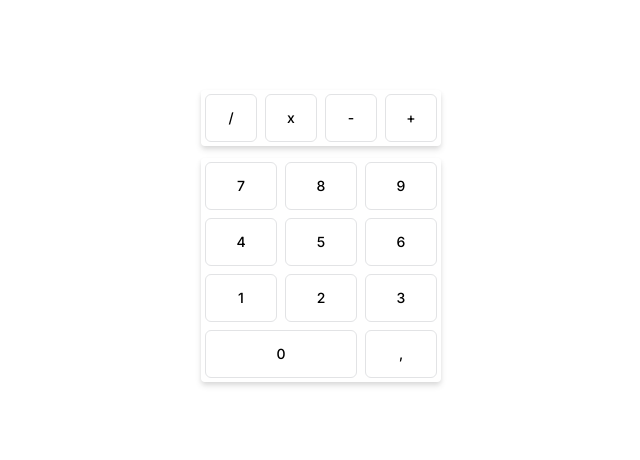
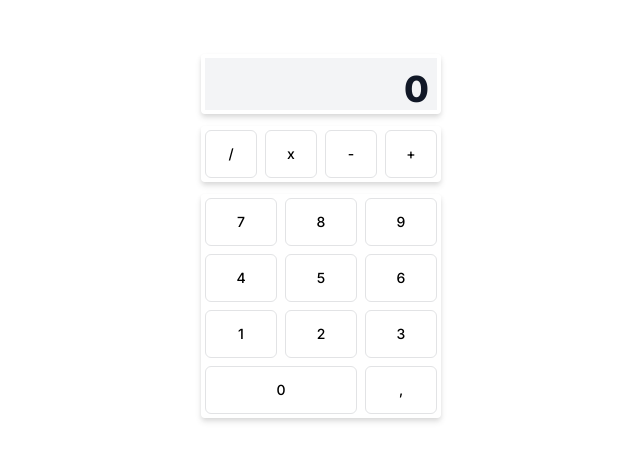
Before and after one commit to Denwa799/calculator-constructor, a React (Create React App) app: page / in a window 1280 px wide. Shown: the part 164-624 px from the top of the page, without its empty margins (319-959 px from the left). Built offline with nearby package versions, Linux system fonts and the light colour scheme.

Commit message:
Добавляет ui дисплея калькулятора

```diff
--- a/src/entities/numericBlock/ui/styles.module.scss
+++ b/src/entities/numericBlock/ui/styles.module.scss
@@ -5,7 +5,6 @@ $margin: 8px;
 
 .card {
     width: 100%;
-    max-width: 240px;
 }
 
 .row {
--- a/src/entities/operationButtons/ui/styles.module.scss
+++ b/src/entities/operationButtons/ui/styles.module.scss
@@ -5,7 +5,6 @@ $margin: 8px;
 .card {
     display: flex;
     width: 100%;
-    max-width: 240px;
 }
 
 .button {
--- a/src/pages/main/index.tsx
+++ b/src/pages/main/index.tsx
@@ -1,6 +1,6 @@
 import { AppNumericBlock } from 'entities/numericBlock';
 import { AppOperationButtons } from 'entities/operationButtons';
-import { AppContainer } from 'shared/ui';
+import { AppCalculatorDisplay, AppContainer } from 'shared/ui';
 import styles from './styles.module.scss';
 
 export const MainPage = () => {
@@ -11,8 +11,11 @@ export const MainPage = () => {
       isHorizontalCenter
       isFullHeight
     >
-      <AppOperationButtons styleClass={styles.marginBottom} />
-      <AppNumericBlock />
+      <div className={styles.itemsContainer}>
+        <AppCalculatorDisplay containerClass={styles.marginBottom} />
+        <AppOperationButtons styleClass={styles.marginBottom} />
+        <AppNumericBlock />
+      </div>
     </AppContainer>
   );
 };
--- a/src/pages/main/styles.module.scss
+++ b/src/pages/main/styles.module.scss
@@ -1,7 +1,20 @@
+@import "shared/config/vars/vars.scss";
+
 .container {
     flex-direction: column;
+}
+
+.itemsContainer {
+    width: 100%;
+    max-width: 240px;
 }
 
 .marginBottom {
     margin-bottom: 12px;
 }
+
+@media (max-width: $size-extra-small) {
+    .container {
+        height: auto;
+    }
+}
--- /dev/null
+++ b/src/shared/ui/AppCalculatorDisplay/index.tsx
@@ -0,0 +1,64 @@
+import cn from 'classnames';
+import { FC, useEffect, useRef, useState } from 'react';
+import { AppCard } from '../AppCard';
+import styles from './styles.module.scss';
+import { IAppCalculatorDisplay } from './types';
+
+export const AppCalculatorDisplay: FC<IAppCalculatorDisplay> = ({
+  number = 0,
+  styleClass,
+  containerClass,
+  isError,
+}) => {
+  const [text, setText] = useState('0');
+
+  const cardClass = cn(styles.card, containerClass);
+  const displayClass = cn(styles.AppCalculatorDisplay, styleClass);
+
+  const textRef = useRef<HTMLDivElement | null>(null);
+
+  useEffect(() => {
+    if (isError) {
+      if (textRef.current) {
+        textRef.current.style.fontSize = '24px';
+      }
+      setText('Не определено');
+      return;
+    }
+
+    const stringNumber = String(number).replace('.', ',');
+
+    if (textRef.current) {
+      if (stringNumber.length >= 10) {
+        textRef.current.style.fontSize = '19px';
+      } else {
+        textRef.current.style.fontSize = '';
+      }
+    }
+
+    if (stringNumber.length >= 15) {
+      const newString = stringNumber.slice(0, 15);
+
+      if (Number.isInteger(number)) {
+        setText(newString);
+      } else {
+        const roundedNumber = String(
+          Number(newString.replace(',', '.')).toFixed(11)
+        );
+        setText(roundedNumber.replace('.', ','));
+      }
+    } else {
+      setText(stringNumber);
+    }
+  }, [number, isError, textRef]);
+
+  return (
+    <AppCard styleClass={cardClass}>
+      <div className={displayClass}>
+        <p className={styles.text} ref={textRef}>
+          {text}
+        </p>
+      </div>
+    </AppCard>
+  );
+};
--- /dev/null
+++ b/src/shared/ui/AppCalculatorDisplay/styles.module.scss
@@ -0,0 +1,23 @@
+.card {
+    width: 100%;
+    min-height: 60px;
+
+    .AppCalculatorDisplay {
+        display: flex;
+        justify-content: end;
+        align-items: end;
+        padding: 0 8px;
+        width: 100%;
+        height: 100%;
+        min-height: 52px;
+        background-color: var(--color-background);
+
+        .text {
+            font-size: 36px;
+            font-weight: 800;
+            color: var(--color-secondary);
+            margin: 0;
+            word-break: break-all;
+        }
+    }
+}
--- /dev/null
+++ b/src/shared/ui/AppCalculatorDisplay/types.ts
@@ -0,0 +1,6 @@
+export interface IAppCalculatorDisplay {
+  number?: number;
+  styleClass?: string;
+  containerClass?: string;
+  isError?: boolean;
+}
--- a/src/shared/ui/index.ts
+++ b/src/shared/ui/index.ts
@@ -1,3 +1,4 @@
 export * from './AppButton';
 export * from './AppContainer';
 export * from './AppCard';
+export * from './AppCalculatorDisplay';
```
